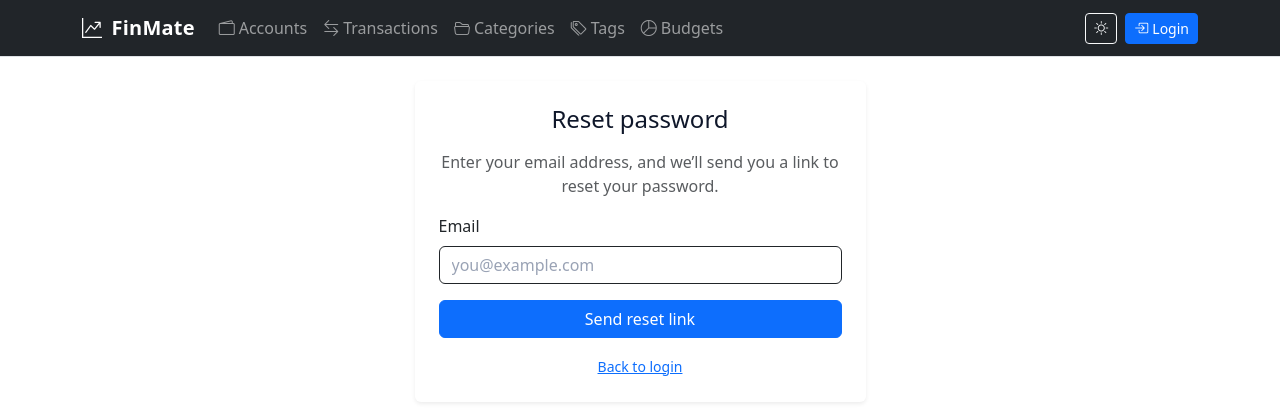
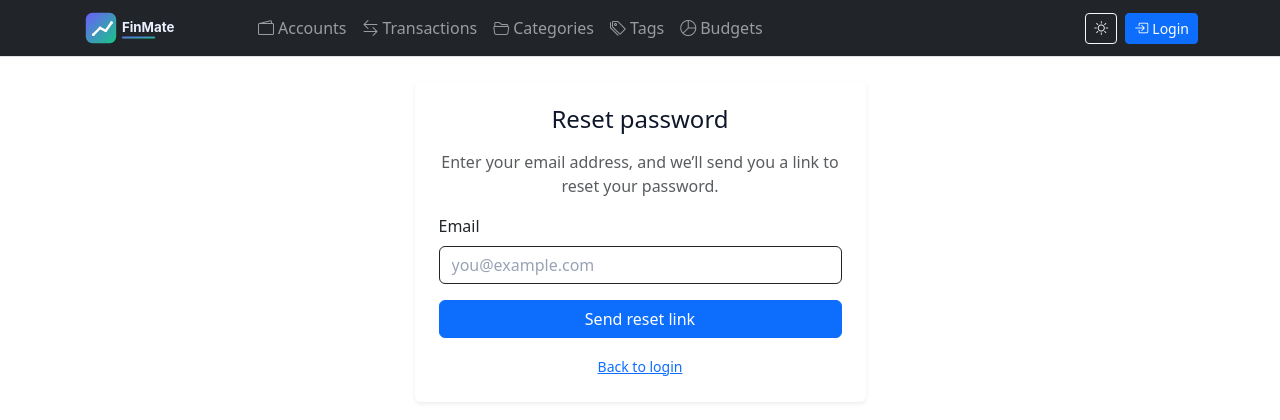
Before and after one commit to SensibleN00B/FinMate, a Django app: page /accounts/password/reset/ in a window 1280 px wide. Shown: the top 420 px of the page. Run offline with Django 5.2, Linux system fonts and the light colour scheme; some libraries are stand-ins or nearby versions.

Commit message:
Added app logo

```diff
--- a/fin_mate_service/urls.py
+++ b/fin_mate_service/urls.py
@@ -19,7 +19,6 @@ from django.conf import settings
 from django.conf.urls.static import static
 from django.contrib import admin
 from django.urls import include, path
-from django.views.generic import RedirectView
 
 urlpatterns = [
     path("admin/", admin.site.urls),
--- a/templates/includes/navbar.html
+++ b/templates/includes/navbar.html
@@ -1,9 +1,9 @@
+{% load static %}
 <nav class="navbar navbar-expand-lg navbar-dark bg-dark border-bottom sticky-top">
   <div class="container">
-    <a class="navbar-brand fw-semibold" href="{% url 'fin_mate:dashboard' %}">
-      <i class="bi bi-graph-up-arrow me-1"></i> FinMate
+    <a class="navbar-brand p-0" href="{% url 'fin_mate:dashboard' %}" aria-label="FinMate">
+      <img src="{% static 'img/finmate-mark.svg' %}" alt="FinMate logo" height="38">
     </a>
-
     <button class="navbar-toggler" type="button" data-bs-toggle="collapse" data-bs-target="#mainNav"
             aria-controls="mainNav" aria-expanded="false" aria-label="Toggle navigation">
       <span class="navbar-toggler-icon"></span>
```
Also changed, not shown: static/img/finmate-mark.svg (added), 1 other file.
